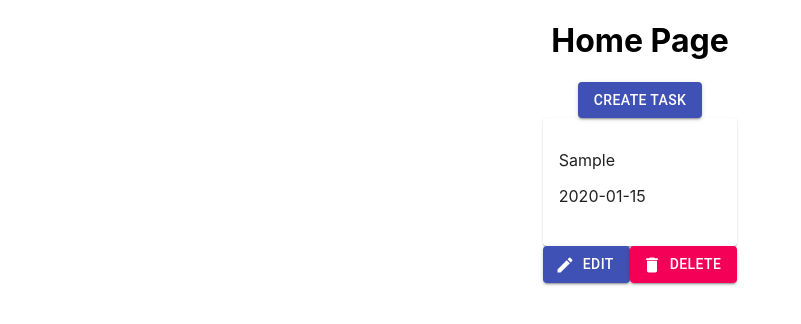
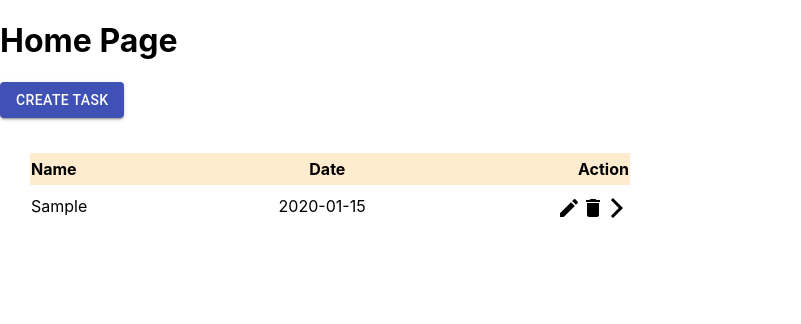
Before and after one commit to SalmanAhmed2/routertask, a React (Create React App) app: page /form in a window 1280 px wide. Both pictures are taken after typing "Sample", "2020-01-15", "Sample" into the empty fields and a click on the button "SUBMIT". Shown: the top 324 px of the page, without its empty margins (0-801 px from the left). Built offline with nearby package versions, Linux system fonts and the light colour scheme.

Commit message:
Home style changed into tables

```diff
--- a/src/App.css
+++ b/src/App.css
@@ -1,9 +1,4 @@
-.Details ,.addItems,.HomePage,.editForm{
-    display: flex;
-    align-items: center;
-    justify-content: center;
-    flex-direction: column;
-}
+
 .buttons{
     display: inline-block;
 }
@@ -33,3 +28,33 @@
     margin-bottom: 20px;
     border: 2px solid grey;
 }
+.cardClass{
+width: 600px;
+display: flex;
+padding: 30px;
+flex-direction: column;
+}
+.table{
+    display: flex;
+    flex-direction: column;
+    justify-content: space-between;
+}
+.tableheadrow{
+line-height: 30px;
+display: flex;
+flex-direction: row;
+justify-content: space-between;
+margin: 5px 0px 5px 0px;
+background-color: blanchedalmond;
+}
+.tablerow{
+    display: flex;
+flex-direction: row;
+justify-content: space-between;
+margin: 5px 0px 5px 0px;
+}
+.tableDATA{
+    display: flex;
+    flex-direction: row;
+    background-color: blanchedalmond;
+}
--- a/src/Comps/AddItems.js
+++ b/src/Comps/AddItems.js
@@ -20,10 +20,9 @@ function AddItems(props) {
     return (
 
     <div className="addItems">
+       <h1>Create Task</h1>
 
-       <h1>Form</h1>
-
-        <Button onClick={()=> history.push('/')}
+        <Button className="backBTN" onClick={()=> history.push('/')}
         variant="contained"
         startIcon={<KeyboardBackspaceIcon />}> Back</Button>
             <br />
--- a/src/Comps/Edit.js
+++ b/src/Comps/Edit.js
@@ -16,13 +16,14 @@ function Edit(props) {
     const newValue = props.items.map((item)=> (item.id === values.id ? values : item))
     console.log(newValue, "new items")
     props.itemsList([...newValue])
-    history.push('/details/'+values.id);
+    history.push('/');
 
 }
 
     return (
-        <div className="editForm">
+        <div>
             <h1>Edit Form</h1>
+
             <TextField id="standard-basic" label="Add Title"
             type="text"
             className="inputTitle"
@@ -30,18 +31,35 @@ function Edit(props) {
             onChange={(event) =>
                 setValues({...values, title: event.target.value})}/>
 
-            <input  placeholder="Add Date"
-             type="date"
-             className="inputDate"
-             value={values.date}
-             onChange={(event) => setValues({...values, date: event.target.value})}/>
+                <br/>
 
-            <textarea type="text"
+        <TextField
+        className="inputDate"
+        id="date"
+        label="Add Date"
+        type="date"
+
+        InputLabelProps={{
+          shrink: true,
+        }}
+        className="inputDate"
+        value={values.date}
+        onChange={(event) => {
+        setValues({...values, date: event.target.value})
+        }} />
+            <br/>
+         <TextField
             className="inputdes"
-             placeholder="Add Descriptions"
-             value={values.descrp}
-             onChange={(event) => setValues({...values, descrp: event.target.value})}/>
-              <Button
+            value={values.descrp}
+            type="text"
+            onChange={(event) => {setValues({...values, descrp: event.target.value})}}
+            id="outlined-multiline-static"
+            label="Add Descriptions"
+            multiline
+            rows={5}
+            variant="outlined"/>
+              <br/>
+            <Button
               onClick={handleUpdate}
              variant="contained"
              color="primary"
--- a/src/Comps/Home.js
+++ b/src/Comps/Home.js
@@ -4,8 +4,13 @@ import { BrowserRouter as Router,useHistory} from "react-router-dom";
 import Button from '@material-ui/core/Button';
 import CreateIcon from '@material-ui/icons/Create';
 import DeleteIcon from '@material-ui/icons/Delete';
-import Card from '@material-ui/core/Card';
-import CardContent from '@material-ui/core/CardContent';
+import ArrowForwardIosIcon from '@material-ui/icons/ArrowForwardIos';
+import TableCell from '@material-ui/core/TableCell';
+import Table from '@material-ui/core/Table';
+import TableBody from '@material-ui/core/TableBody';
+import TableHead from '@material-ui/core/TableHead';
+import TableRow from '@material-ui/core/TableRow';
+
 
 function Home(props) {
     let history = useHistory();
@@ -33,33 +38,34 @@ function Home(props) {
           Create Task
           </Button>
           <div className="cardClass">
+            {props.items.map((item, index)=>
+              <>
+              <table className="table">
+                <thead>
+                <tr className="tableheadrow">
+                <th className="tableDATA">Name</th>
+                <th className="tableDATA">Date</th>
+                <th className="tableDATA">Action</th>
+              </tr>
+                </thead>
+                <tbody>
+                  <tr key={index} className="tablerow">
+                <td>{item.title}</td>
+                <td>{item.date}</td>
+              <td>
+              <CreateIcon onClick={() => handleEdit(item)} />
+             <DeleteIcon onClick={()=>handleDelete(item, index)} />
+             <ArrowForwardIosIcon onClick={() => history.push(`/details/${item.id}`)}/>
+              </td>
+              </tr>
+              {/* <tr> <td><hr/></td><td><hr/></td> <td><hr/></td></tr> */}
 
-              {props.items.map((item, index)=>
-              <>
-              <Card onClick={() => history.push(`/details/${item.id}`)}>
-                <CardContent>
-                  <p>{item.title}</p>
-                  <p>{item.date}</p>
-                </CardContent>
-              </Card>
-              <Button
-                className="editBtn"
-                variant="contained"
-                color="primary"
-                startIcon={<CreateIcon />}
-                onClick={() => handleEdit(item)}>Edit</Button>
-
-             <Button
-                className="deleteBtn"
-                onClick={()=>handleDelete(item, index)}
-                variant="contained"
-                color="secondary"
-                startIcon={<DeleteIcon />}>
-                    Delete
-              </Button>
+                </tbody>
+              </table>
               </>
               )}
-          </div>
+            </div>
+
          </div>
 
         </Router >
```
Also changed, not shown: 1 other file (tests, documents, lock files or other folders).
